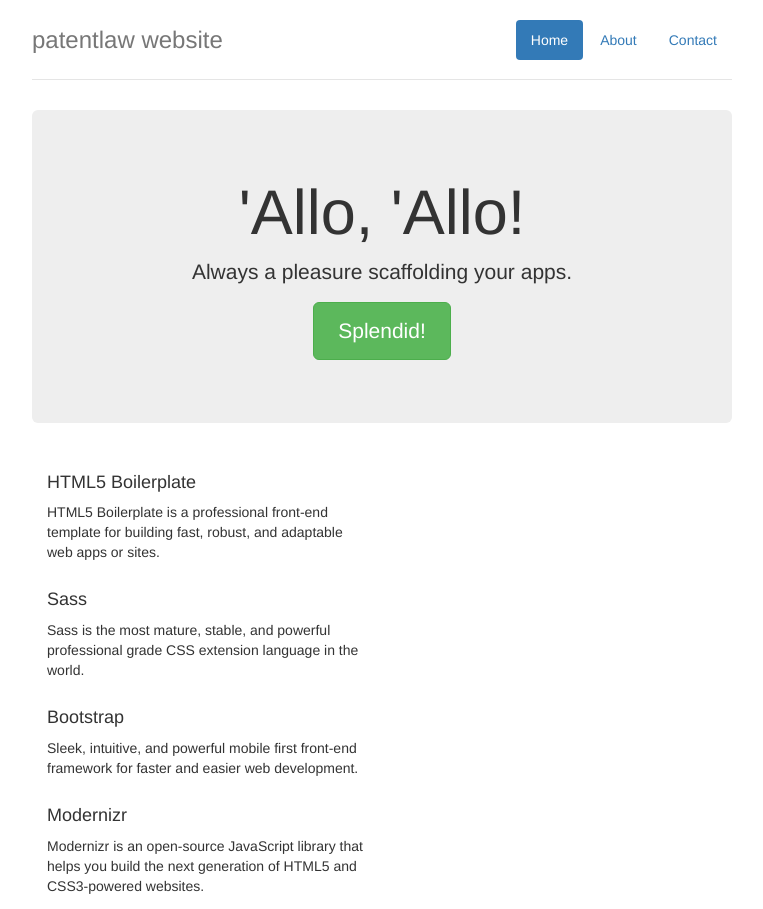
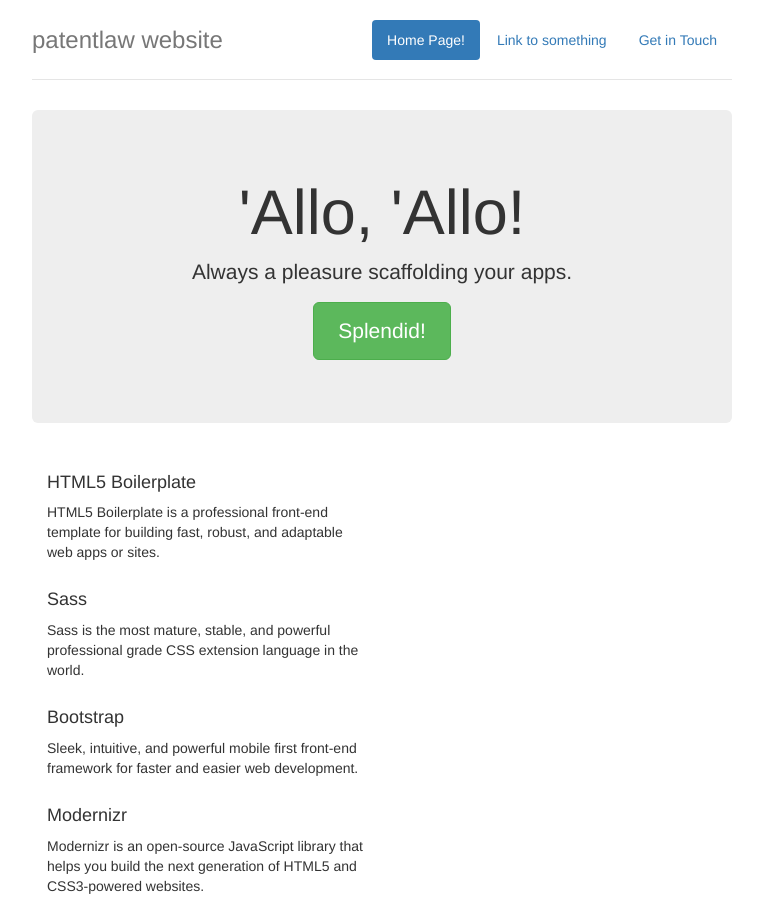
Before and after one commit to LawNuke/patentlaw-website, a plain HTML site: page index.html in a window 1280 px wide. Shown: the top 909 px of the page, without its empty margins (258-1021 px from the left). Drawn offline with Linux system fonts and the light colour scheme.

Commit message:
Distribution Commit

```diff
--- a/index.html
+++ b/index.html
@@ -1,6 +1,6 @@
 <!doctype html><html class="no-js" lang=""><head><meta charset="utf-8"><meta name="description" content=""><meta name="viewport" content="width=device-width,initial-scale=1"><title>patentlaw website</title><link rel="apple-touch-icon" href="apple-touch-icon.png"><!-- Place favicon.ico in the root directory --><link rel="stylesheet" href="styles/main.css"><script src="scripts/vendor/modernizr.js"></script></head><body><!--[if lt IE 10]>
       <p class="browserupgrade">You are using an <strong>outdated</strong> browser. Please <a href="http://browsehappy.com/">upgrade your browser</a> to improve your experience.</p>
-    <![endif]--><div class="container"><div class="header"><ul class="nav nav-pills pull-right"><li class="active"><a href="#">Home</a></li><li><a href="#">About</a></li><li><a href="#">Contact</a></li></ul><h3 class="text-muted">patentlaw website</h3></div><div class="jumbotron"><h1>'Allo, 'Allo!</h1><p class="lead">Always a pleasure scaffolding your apps.</p><p><a class="btn btn-lg btn-success" href="#">Splendid!</a></p></div><div class="row marketing"><div class="col-lg-6"><h4>HTML5 Boilerplate</h4><p>HTML5 Boilerplate is a professional front-end template for building fast, robust, and adaptable web apps or sites.</p><h4>Sass</h4><p>Sass is the most mature, stable, and powerful professional grade CSS extension language in the world.</p><h4>Bootstrap</h4><p>Sleek, intuitive, and powerful mobile first front-end framework for faster and easier web development.</p><h4>Modernizr</h4><p>Modernizr is an open-source JavaScript library that helps you build the next generation of HTML5 and CSS3-powered websites.</p></div></div><div class="footer"><p>♥ from the Yeoman team</p></div></div><!-- Google Analytics: change UA-XXXXX-X to be your site's ID. --><script>(function(b,o,i,l,e,r){b.GoogleAnalyticsObject=l;b[l]||(b[l]=
+    <![endif]--><div class="container"><div class="header"><ul class="nav nav-pills pull-right"><li class="active"><a href="#">Home Page!</a></li><li><a href="#">Link to something</a></li><li><a href="#">Get in Touch</a></li></ul><h3 class="text-muted">patentlaw website</h3></div><div class="jumbotron"><h1>'Allo, 'Allo!</h1><p class="lead">Always a pleasure scaffolding your apps.</p><p><a class="btn btn-lg btn-success" href="#">Splendid!</a></p></div><div class="row marketing"><div class="col-lg-6"><h4>HTML5 Boilerplate</h4><p>HTML5 Boilerplate is a professional front-end template for building fast, robust, and adaptable web apps or sites.</p><h4>Sass</h4><p>Sass is the most mature, stable, and powerful professional grade CSS extension language in the world.</p><h4>Bootstrap</h4><p>Sleek, intuitive, and powerful mobile first front-end framework for faster and easier web development.</p><h4>Modernizr</h4><p>Modernizr is an open-source JavaScript library that helps you build the next generation of HTML5 and CSS3-powered websites.</p></div></div><div class="footer"><p>♥ from the Yeoman team</p></div></div><!-- Google Analytics: change UA-XXXXX-X to be your site's ID. --><script>(function(b,o,i,l,e,r){b.GoogleAnalyticsObject=l;b[l]||(b[l]=
       function(){(b[l].q=b[l].q||[]).push(arguments)});b[l].l=+new Date;
       e=o.createElement(i);r=o.getElementsByTagName(i)[0];
       e.src='https://www.google-analytics.com/analytics.js';
```
